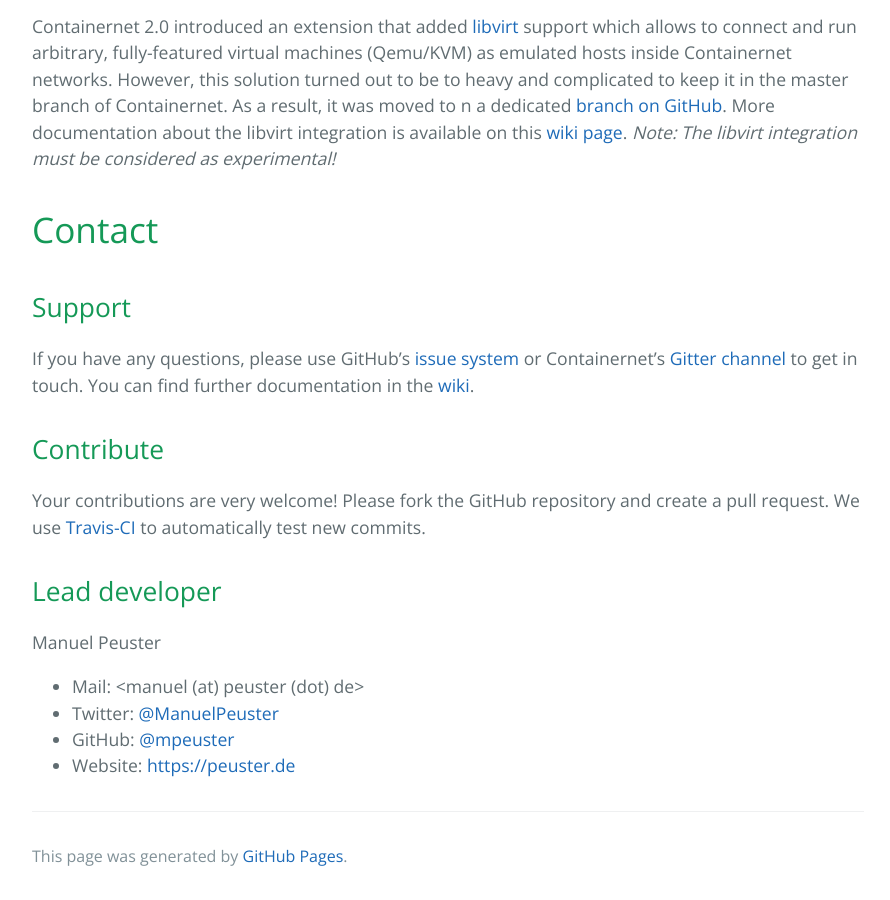
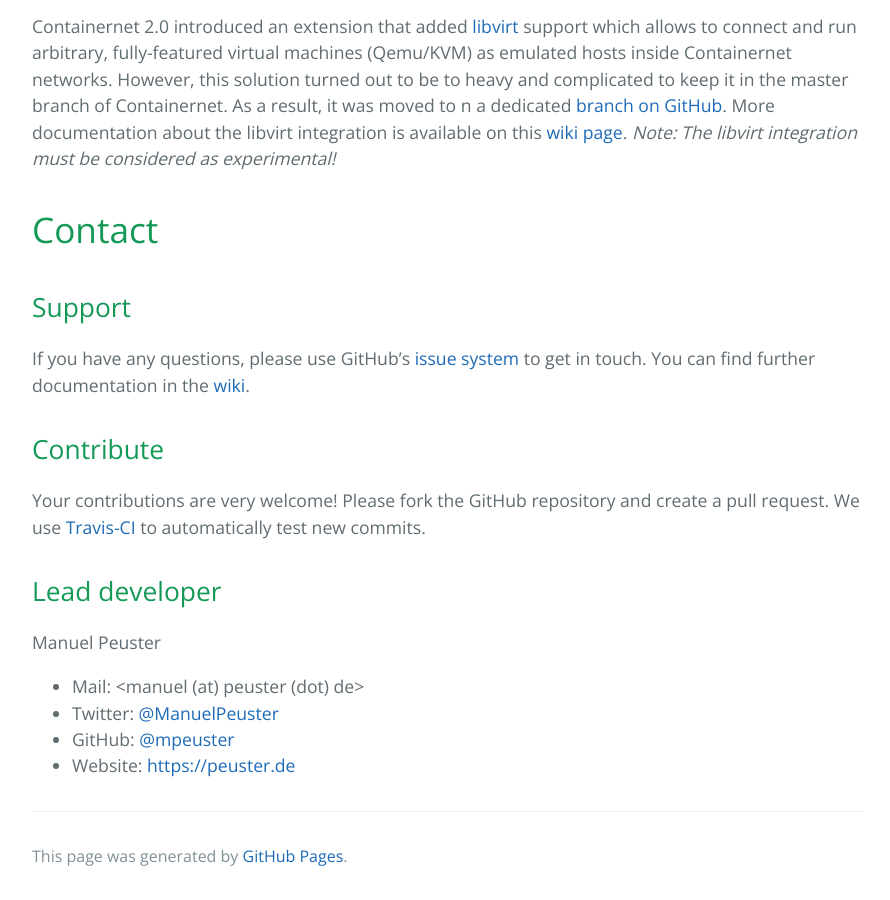
Before and after one commit to containernet/containernet.github.io, a Jekyll site: the page built from index.md, in a window 1280 px wide and 900 px high, scrolled down 7163 px. Shown: the whole window, without its empty margins (192-1082 px from the left). Built offline with Jekyll 4.4.1, drawn with Linux system fonts in a browser that asks for light colours; our own code applies the rules of GitHub Pages for plain Markdown files.

Commit message:
Removed reference to Gitter chat
Signed-off-by: mpeuster <manuel@peuster.de>

```diff
--- a/index.md
+++ b/index.md
@@ -235,7 +235,7 @@ Containernet 2.0 introduced an extension that added [libvirt](https://libvirt.or
 # [](#contact)Contact
 
 ## Support
-If you have any questions, please use GitHub's [issue system](https://github.com/containernet/containernet/issues) or Containernet's [Gitter channel](https://gitter.im/containernet/) to get in touch. You can find further documentation in the [wiki](https://github.com/containernet/containernet/wiki).
+If you have any questions, please use GitHub's [issue system](https://github.com/containernet/containernet/issues) to get in touch. You can find further documentation in the [wiki](https://github.com/containernet/containernet/wiki).
 
 ## Contribute
 Your contributions are very welcome! Please fork the GitHub repository and create a pull request. We use [Travis-CI](https://travis-ci.org/containernet/containernet) to automatically test new commits.
```
